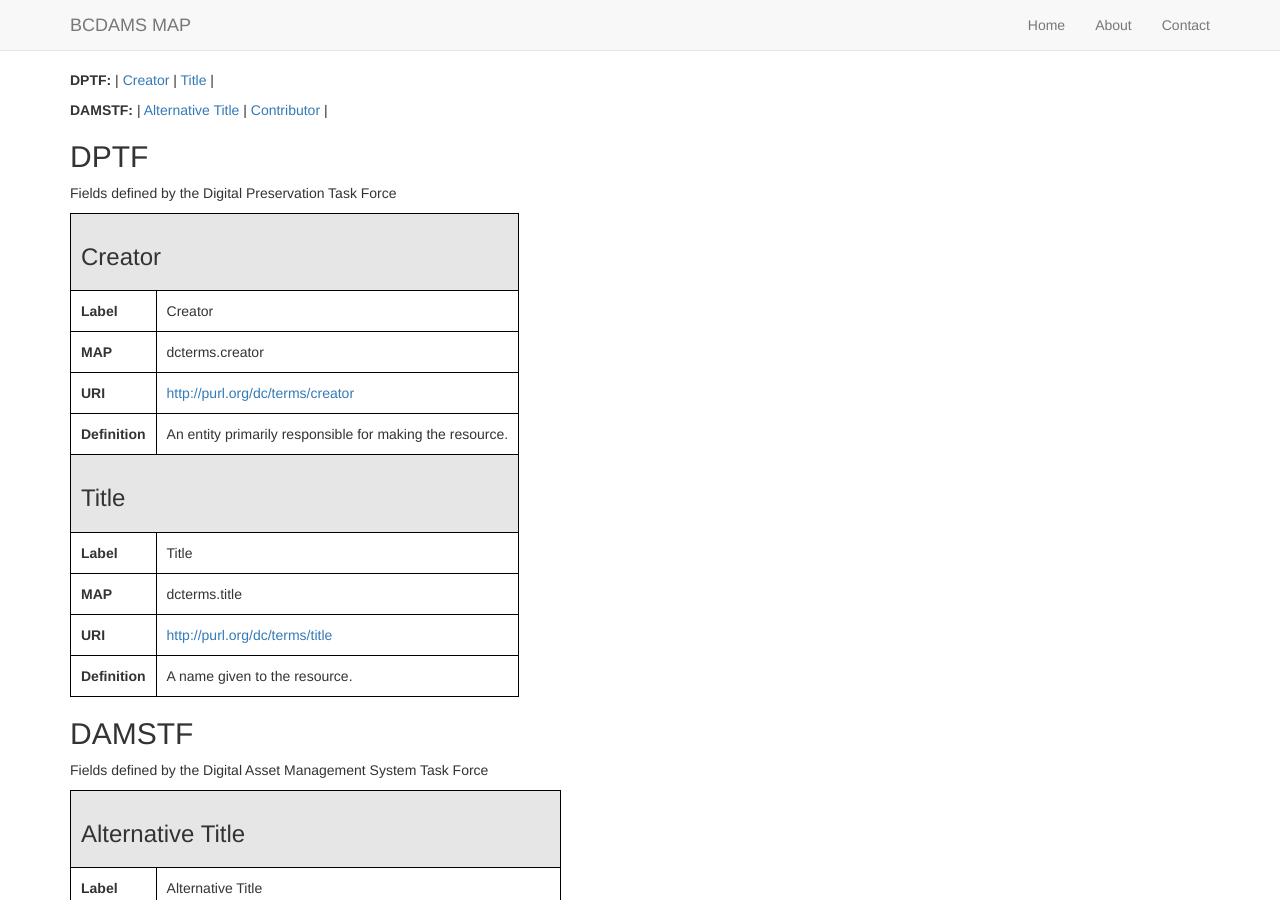
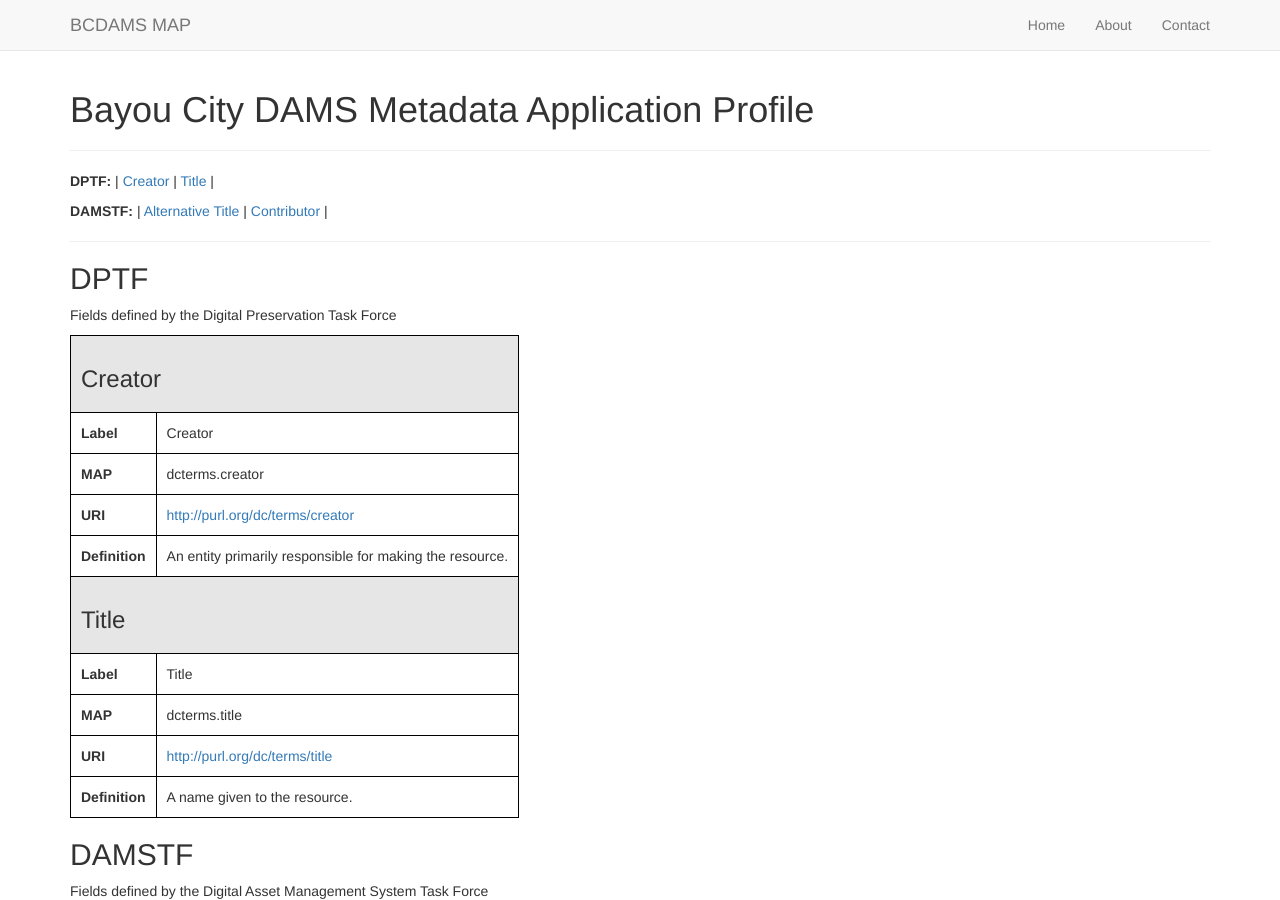
Before and after one commit to uhlibraries-digital/bcdams-map, a Jekyll site: the page built from index.html, in a window 1280 px wide and 900 px high. Built offline with Jekyll 4.4.1, drawn with Linux system fonts in a browser that asks for light colours; nearby versions of some CDN libraries; the list of posts is cut into pages by our own code.

Commit message:
add h1 and hr

```diff
--- a/index.html
+++ b/index.html
@@ -2,6 +2,9 @@
 layout: template1
 ---
 
+<h1>Bayou City DAMS Metadata Application Profile</h1>
+
+<hr>
 <p><b>DPTF:</b> |
   {% for element_hash in site.data.dptf %}
   {% assign element = element_hash[1] %}
@@ -14,6 +17,7 @@ layout: template1
   <a href="#{{ element.label }}"> {{ element.label }}</a> |
   {% endfor %}
 </p>
+<hr>
 
 <h2>DPTF</h2>
 <p>Fields defined by the Digital Preservation Task Force</p>
```
